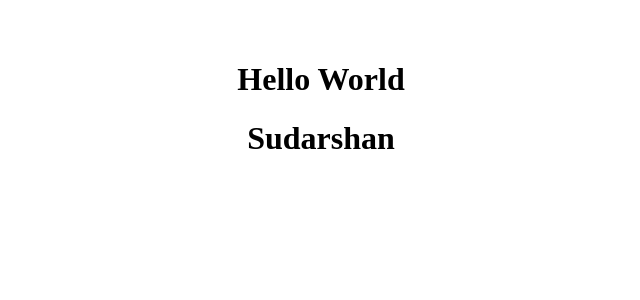
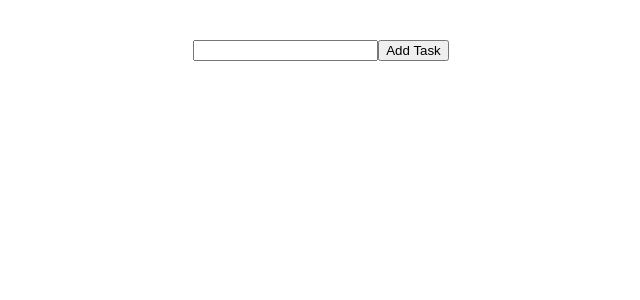
Before and after one commit to SudarshanShah/react-revision, a React (Vite) app: page / in a window 1280 px wide. Shown: the top 300 px of the page, without its empty margins (319-959 px from the left). Built offline with nearby package versions, Linux system fonts and the light colour scheme.

Commit message:
todo project started

```diff
--- a/src/App.jsx
+++ b/src/App.jsx
@@ -1,15 +1,42 @@
-import './App.css'
+import { useState } from "react";
+import "./App.css";
+import { Task } from "./Task";
 
 function App() {
+  const [todoList, setTodoList] = useState([]);
+  const [newtask, setNewTask] = useState("");
 
-  const name = <h1>Sudarshan</h1>;
+  const handleChange = (event) => {
+    setNewTask(event.target.value);
+  };
+
+  // creates a new array and add the newtask to it
+  const addTask = () => {
+    const task = {
+      id: todoList.length === 0 ? 1 : todoList[todoList.length - 1].id + 1,
+      taskName: newtask,
+    };
+    setTodoList([...todoList, task]);
+  };
+
+  // // creates a new array and while filtering elements from previoi
+  const deleteTask = (id) => {
+    setTodoList(todoList.filter((task) => task.id !== id));
+  };
 
   return (
     <div>
-      <h1>Hello World</h1>
-      {name}
+      <div className="addtask">
+        <input type="text" onChange={handleChange} />
+        <button onClick={addTask}>Add Task</button>
+      </div>
+      <div className="list">
+        {todoList.map((task) => {
+          return <Task key={task.id} taskName={task.taskName} id={task.id} deleteTask={deleteTask}/>
+        })}
+      </div>
     </div>
-  )
+  );
 }
 
-export default App
+export default App;
--- /dev/null
+++ b/src/Task.jsx
@@ -0,0 +1,16 @@
+import PropTypes from "prop-types";
+
+export const Task = (props) => {
+    return (
+        <div>
+          <h1>{props.taskName}</h1>
+          <button onClick={() => props.deleteTask(props.id)}>X</button>
+        </div>
+      );
+};
+
+Task.propTypes = {
+    taskName : PropTypes.string,
+    id : PropTypes.number,
+    deleteTask : PropTypes.any
+}
```
